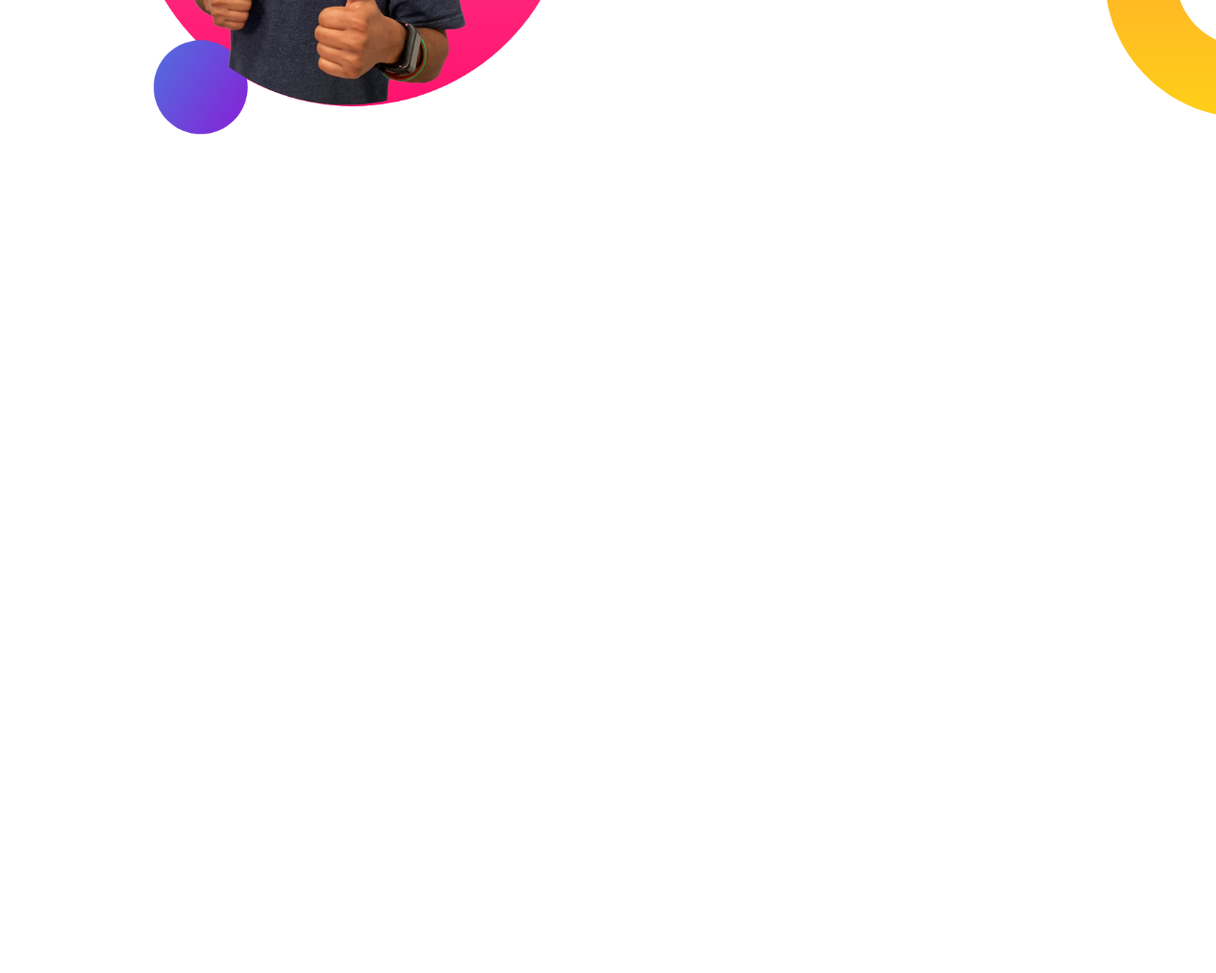
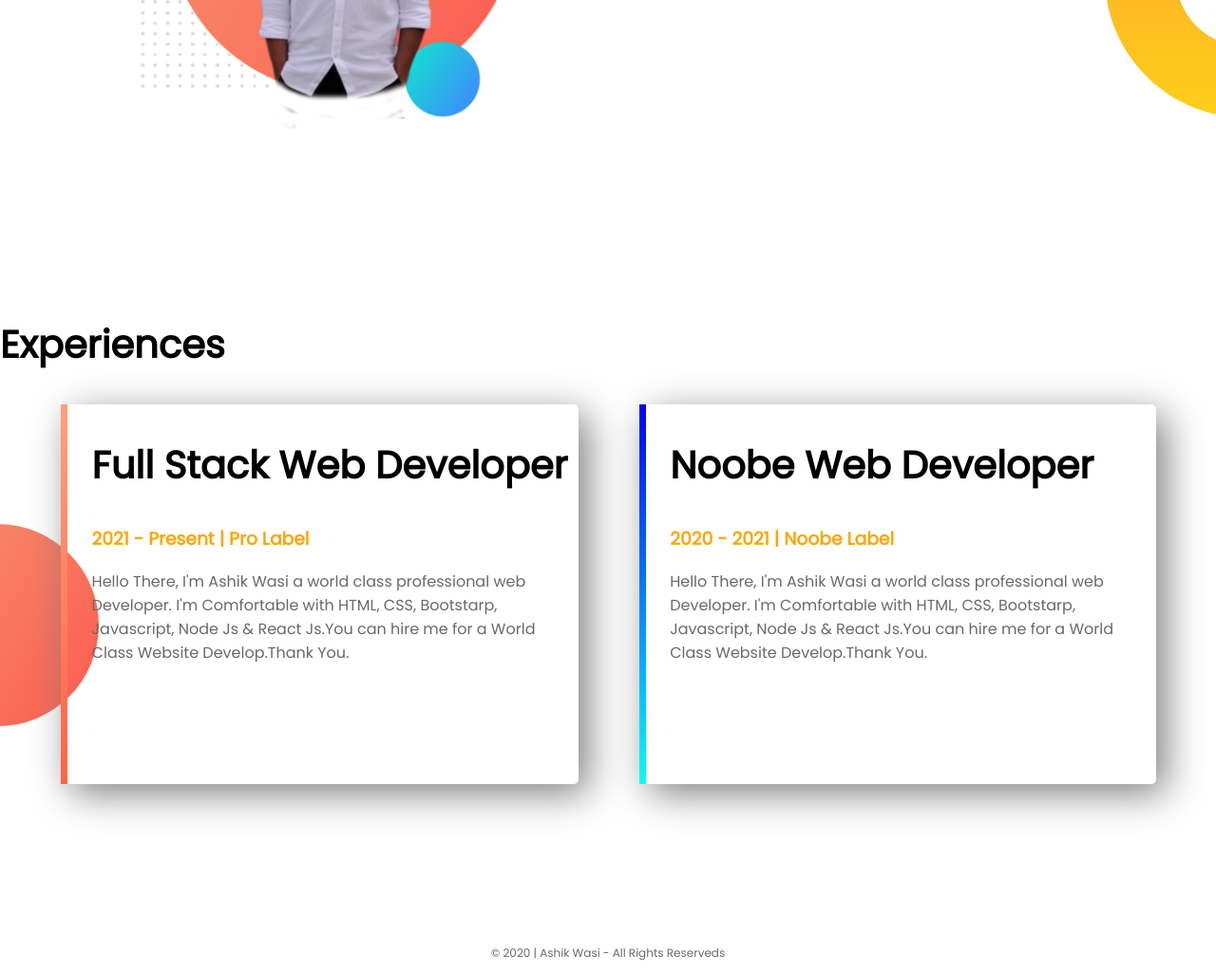
Before and after one commit to ashikwasi/Web-Portfolio, a plain HTML site: page index.html in a window 1280 px wide. Shown: the part 1000-2025 px from the top of the page at 95% size. Before the commit the page ends 1300 px from the top, so only its background shows below. Drawn offline with Linux system fonts and the light colour scheme.

Commit message:
adding final Website

```diff
--- a/index.html
+++ b/index.html
@@ -12,21 +12,21 @@
 
         <div class="half-width">
             <h1>Welcome To</h1>
-            <h1><span class="name-color">Ashik Wasi</span> Portfolio</h1>
+            <h1><span class="orange-color">Ashik Wasi</span> Portfolio</h1>
             <h3>World Class professional Web Developer</h3>
-            <p>Hello There, I'm <span class="name-color">Ashik Wasi</span> a world class professional web Developer. I'm Comfortable with HTML, CSS, Bootstarp, Javascript, Node Js & React Js.You can hire me for a World Class Website Develop.Thank You. </p>
+            <p>Hello There, I'm <span class="orange-color">Ashik Wasi</span> a world class professional web Developer. I'm Comfortable with HTML, CSS, Bootstarp, Javascript, Node Js & React Js.You can hire me for a World Class Website Develop.Thank You. </p>
             <a class="hire-me-btn" href="https://www.linkedin.com/in/ashikwasi/" target="_blank" >Hire Me</a>
         </div>
 
         <div class="half-width">
-            <img src="imagess/jhankar.png" alt="">
+            <img src="imagess/Wasi-portfolio1.png" alt="">
         </div>
 
     </section>
     <section class="Dream-area">
 
         <div class="half-width">
-            <img src="imagess/jhankar2.png" alt="">
+            <img src="imagess/Wasi-portfolio1.png" alt="">
         </div>
         <div class="half-width">
             <h2>Dream High</h2>
@@ -35,5 +35,23 @@
             <a class="btn-cv" href="https://www.linkedin.com/in/ashikwasi/" target="_blank"> Download Resume </a>
         </div>
     </section>
+
+    <section class="experience-area">
+        <h2>Experiences</h2>
+        <div id="fill-stack" class="half-width single-experience">
+            <h2>Full Stack Web Developer</h2>
+            <h3 class="orange-color">2021 - Present | Pro Label</h3>
+            <p>Hello There, I'm Ashik Wasi a world class professional web Developer. I'm Comfortable with HTML, CSS, Bootstarp, Javascript, Node Js & React Js.You can hire me for a World Class Website Develop.Thank You.</p>
+        </div>
+
+        <div id="Noobe" class="half-width single-experience">
+            <h2>Noobe Web Developer</h2>
+            <h3 class="orange-color">2020 - 2021 | Noobe Label</h3>
+            <p>Hello There, I'm Ashik Wasi a world class professional web Developer. I'm Comfortable with HTML, CSS, Bootstarp, Javascript, Node Js & React Js.You can hire me for a World Class Website Develop.Thank You.</p>
+        </div>
+    </section>
+<footer>
+    <P>© 2020 | Ashik Wasi - All Rights Reserveds</P>
+</footer>
 </body>
 </html>
--- a/style.css
+++ b/style.css
@@ -11,7 +11,7 @@ h2{
 p{
     color:dimgray;
 }
-.name-color{
+.orange-color{
     color:orange;
 }
 .half-width{
@@ -22,6 +22,7 @@ p{
 }
 .half-width img{
     width: 100%;
+    padding-top: 20px;
 }
 .top-banner{
     background-image: url("imagess/top-banner.png");
@@ -52,3 +53,27 @@ section{
     background-repeat: no-repeat;
     background-position: right;
 }
+.single-experience{
+    box-shadow: 10px 10px 40px grey;
+    border-radius: 5px;
+    height: 80%;
+}
+.experience-area{
+    background-image: url("imagess/exp-bg.png");
+    background-repeat: no-repeat;
+    background-position: left;
+}
+#fill-stack{
+    border-left: 7px solid;
+    border-image: linear-gradient(180deg, lightsalmon , tomato);
+    border-image-slice: 1;
+}
+#Noobe{
+    border-left: 7px solid;
+    border-image: linear-gradient(180deg, blue, cyan);
+    border-image-slice: 1;
+}
+footer p{
+    text-align: center;
+    font-size: 12px;
+}
```
Also changed, not shown: Imagess/Ashik Wasi.png (added), Imagess/Wasi-portfolio1.png (added).
